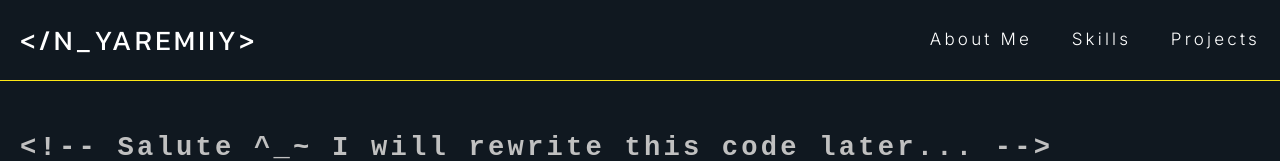
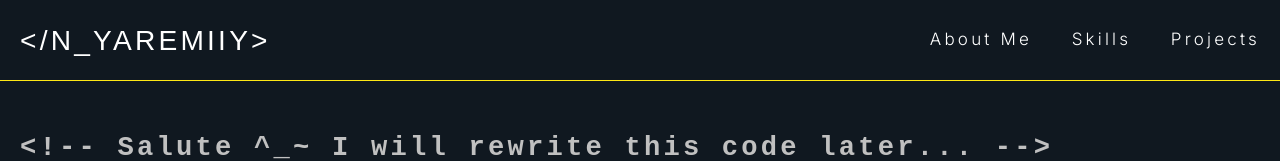
Before and after one commit to nyaremiiy/nyaremiiy, a React (Create React App) app: page / in a window 1280 px wide. Shown: the top 161 px of the page. Built offline with nearby package versions, Linux system fonts and the light colour scheme.

Commit message:
Changed the Logo font

```diff
--- a/src/components/Logo/index.module.css
+++ b/src/components/Logo/index.module.css
@@ -1,10 +1,9 @@
 .logo {
+  transition: all 0.5s cubic-bezier(0.075, 0.82, 0.165, 1);
+  font-family: 'Oswald', sans-serif;
+  text-transform: uppercase;
   font-size: inherit;
-  font-weight: 500;
-  text-transform: uppercase;
   cursor: pointer;
-  transition: all 0.5s cubic-bezier(0.075, 0.82, 0.165, 1);
-  font-family: 'Kanit', sans-serif;
 }
 .logo:hover {
   text-shadow: 2px 7px 5px rgba(0, 0, 0, 0.3),
--- a/src/styles/fonts.css
+++ b/src/styles/fonts.css
@@ -11,3 +11,6 @@
   font-style: normal;
   font-weight: 700;
 }
+
+@import url('https://fonts.googleapis.com/css2?family=Oswald&display=swap');
+/* font-family: 'Oswald', sans-serif; */
```
